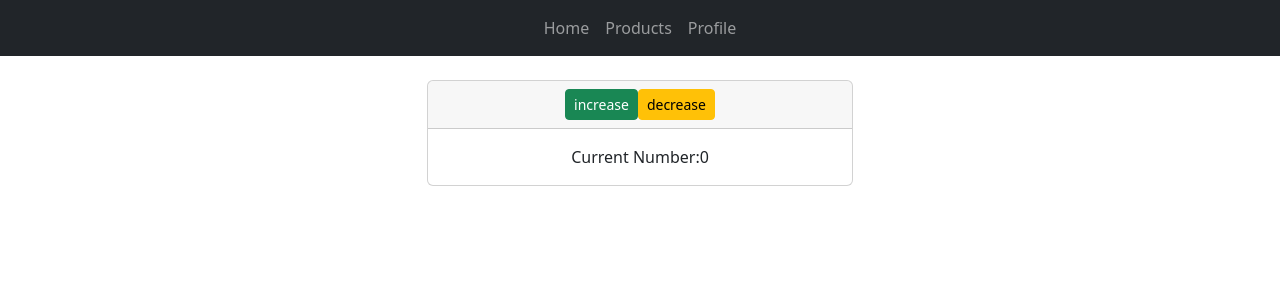
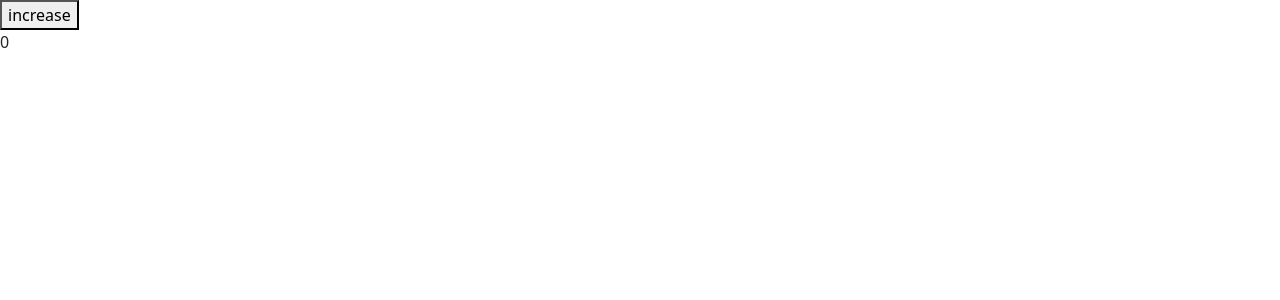
Before and after one commit to sharinogan/my-first-react, a React (Create React App) app: page / in a window 1280 px wide. Shown: the top 300 px of the page. Built offline with nearby package versions, Linux system fonts and the light colour scheme.

Commit message:
use bind method to fix bugs version1

```diff
--- a/src/App.js
+++ b/src/App.js
@@ -1,16 +1,26 @@
-import React, { useState } from 'react';
+import React, { Component } from 'react';
 import './App.css';
 import 'bootstrap/dist/css/bootstrap.min.css';
-import Counter from "./Counter";
-import Navbar  from './Navbar';
 
-const App = () => {
-  return (
-    <div>
-       <Navbar />
-      <Counter />
-    </div>
-  );
+class App extends Component {
+  state ={
+    data: 0
+  }
+
+  increase() {
+    this.setState(prev => {
+      return { data: prev.data + 1 }
+    });
+  }
+
+  render() {
+    return (
+      <div>
+        <button onClick={this.increase.bind(this)}>increase</button>
+        <div>{this.state.data}</div>
+      </div>
+    )
+  }
 }
 
 export default App;
--- a/src/Post.js
+++ b/src/Post.js
@@ -1,4 +1,4 @@
-import React, { Component } from "react";
+import React from "react";
 
 const Post = (props) => {
   return (
```
